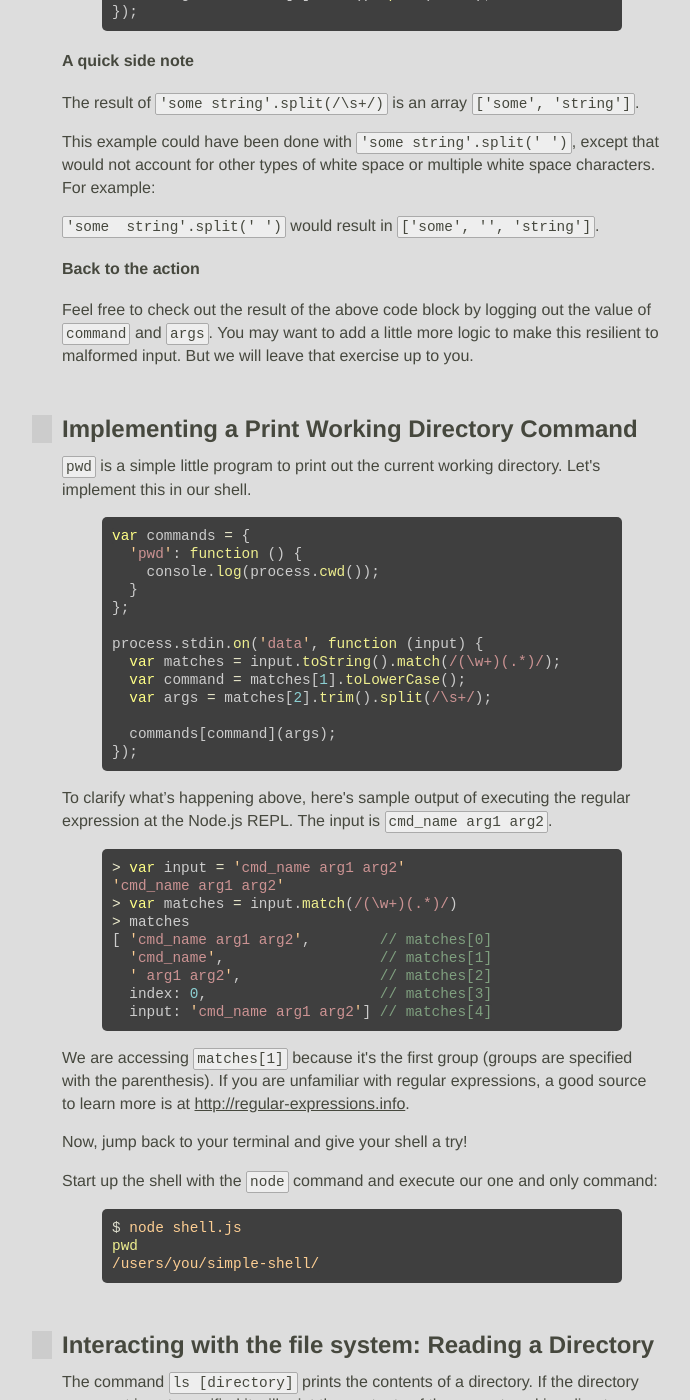
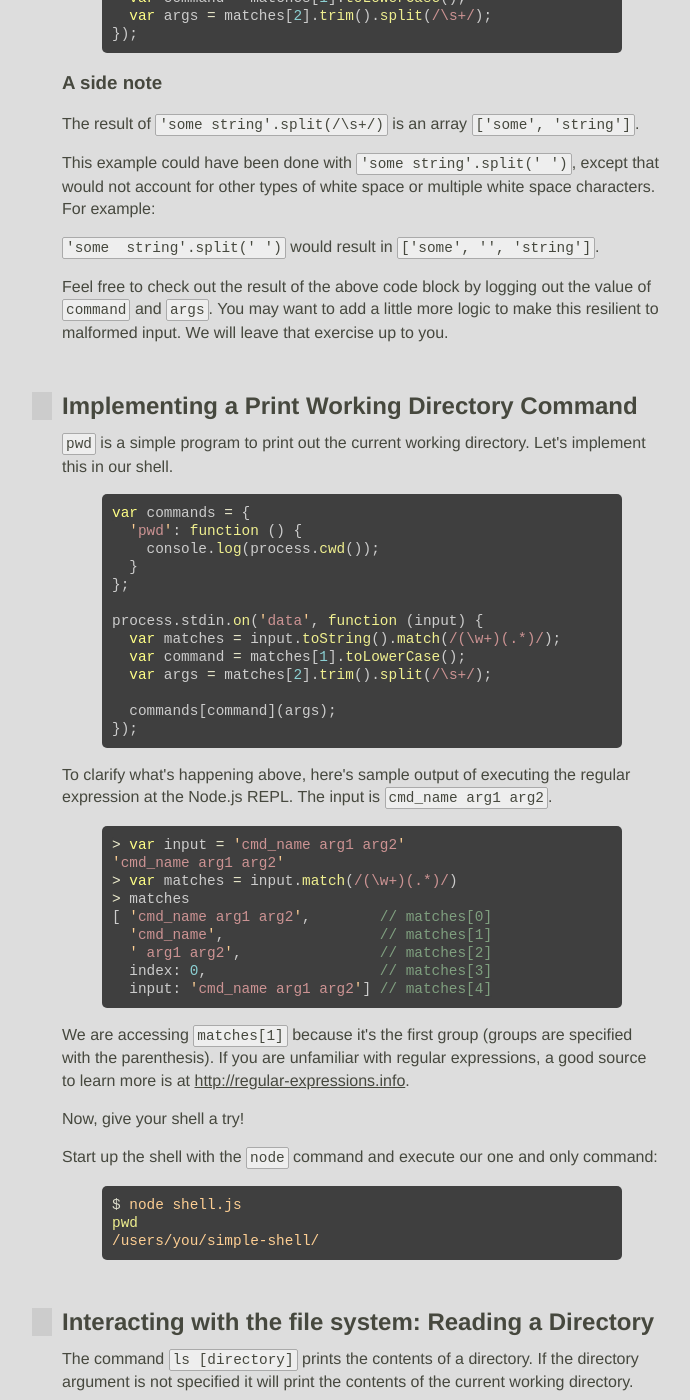
Before and after one commit to JavaScriptKC/workshop, a Jekyll site: the page built from _posts/2012-11-2-shell.md, in a window 1280 px wide and 1400 px high, scrolled down 1835 px. Shown: the whole window, without its empty margins (278-968 px from the left). Built offline with Jekyll 4.4.1, drawn with Linux system fonts in a browser that asks for light colours; nearby versions of some CDN libraries; some web fonts are replaced; comment, search, counter and statistics services are not loaded; some of the changed text lies outside the part shown.

Commit message:
Edit shell

````diff
--- a/_posts/2012-11-2-shell.md
+++ b/_posts/2012-11-2-shell.md
@@ -73,20 +73,18 @@ process.stdin.on('data', function (input) {
 });
 {% endhighlight %}
 
-#### A quick side note
+### A side note
 The result of `'some string'.split(/\s+/)` is an array `['some', 'string']`.
 
 This example could have been done with `'some string'.split(' ')`, except that would not account for other types of white space or multiple white space characters. For example:
 
 <p><code>'some&nbsp;&nbsp;string'.split(' ')</code> would result in <code>['some', '', 'string']</code>.</p>
 
-#### Back to the action
-
-Feel free to check out the result of the above code block by logging out the value of `command` and `args`. You may want to add a little more logic to make this resilient to malformed input. But we will leave that exercise up to you.
+Feel free to check out the result of the above code block by logging out the value of `command` and `args`. You may want to add a little more logic to make this resilient to malformed input. We will leave that exercise up to you.
 
 ## Implementing a Print Working Directory Command
 
-`pwd` is a simple little program to print out the current working directory. Let\'s implement this in our shell.
+`pwd` is a simple program to print out the current working directory. Let\'s implement this in our shell.
 
 {% highlight javascript %}
 var commands = {
@@ -104,7 +102,7 @@ process.stdin.on('data', function (input) {
 });
 {% endhighlight %}
 
-To clarify what's happening above, here\'s sample output of executing the regular expression at the Node.js REPL. The input is `cmd_name arg1 arg2`.
+To clarify what\'s happening above, here\'s sample output of executing the regular expression at the Node.js REPL. The input is `cmd_name arg1 arg2`.
 
 {% highlight javascript %}
 > var input = 'cmd_name arg1 arg2'
@@ -120,7 +118,7 @@ To clarify what's happening above, here\'s sample output of executing the regula
 
 We are accessing ```matches[1]``` because it\'s the first group (groups are specified with the parenthesis). If you are unfamiliar with regular expressions, a good source to learn more is at [http://regular-expressions.info](http://www.regular-expressions.info/).
 
-Now, jump back to your terminal and give your shell a try!
+Now, give your shell a try!
 
 Start up the shell with the `node` command and execute our one and only command:
 
````
Also changed, not shown: other parts of _posts/2012-11-2-shell.md (+4 -6 lines).
